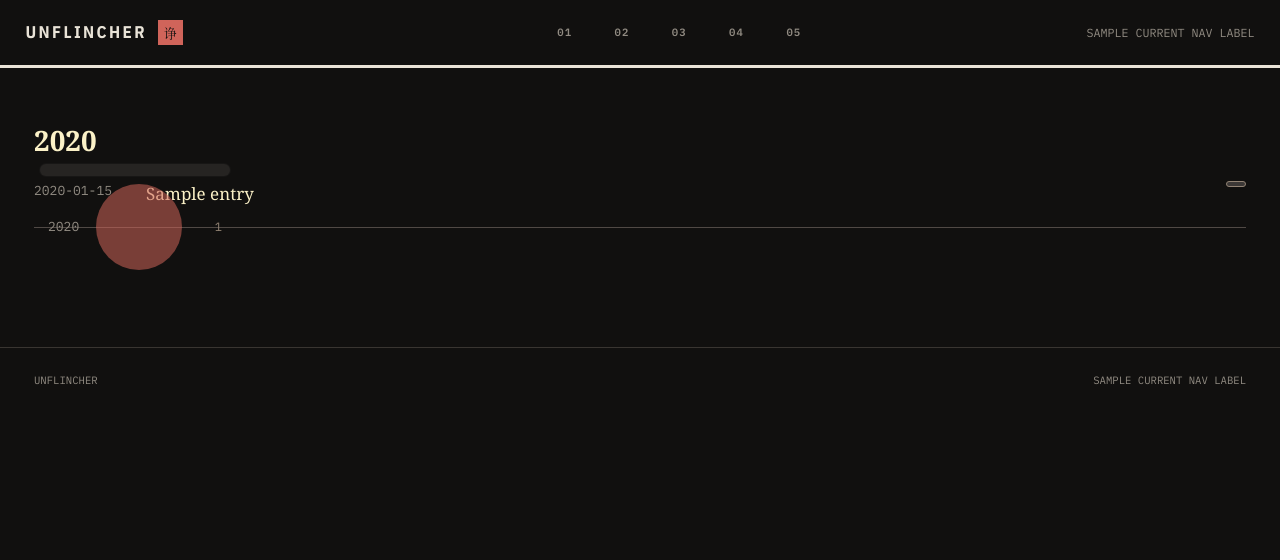
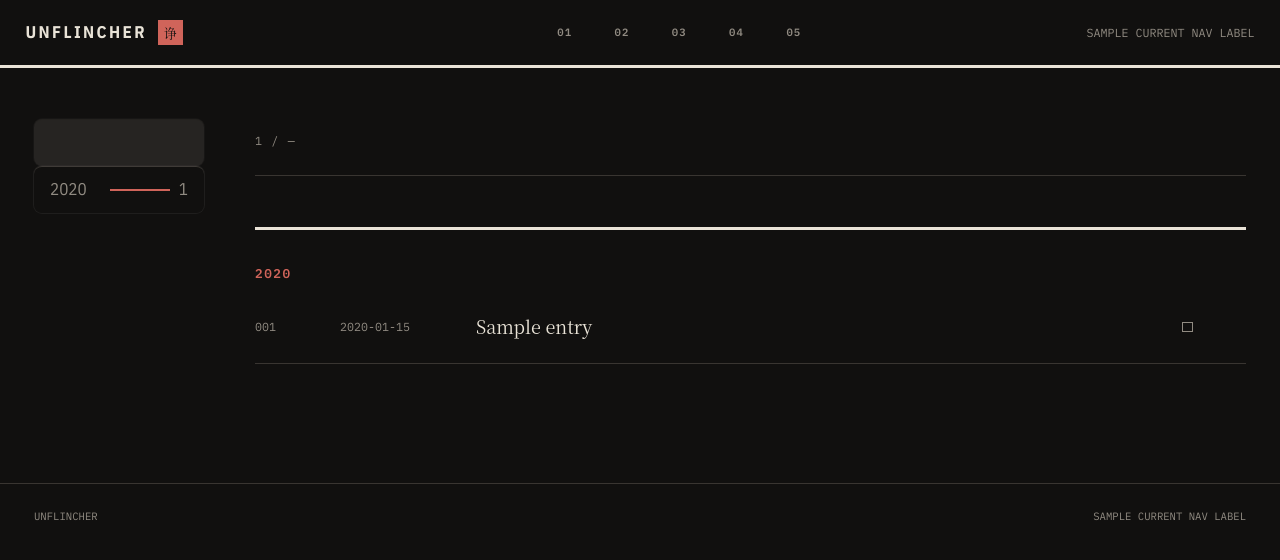
Before and after one commit to sinmentis/unflincher, a Python web app: template src/unflincher/templates/timeline.html in a window 1280 px wide. Shown: the top 560 px of the page. Run offline with Jinja, Linux system fonts and the light colour scheme; the template is opened without the code that fills it: most values are stand-ins (such as "Sample title", 1, 10 or a date in 2020).

Commit message:
feat: redesign timeline archive
Co-authored-by: Copilot <223556219+Copilot@users.noreply.github.com>
Copilot-Session: a351e741-379d-44bb-9a3d-766195336905

```diff
--- a/src/unflincher/static/css/pages.css
+++ b/src/unflincher/static/css/pages.css
@@ -67,3 +67,23 @@
 .conversation-thread { flex: 1; overflow-y: auto; padding-top: var(--space-7); }
 .conversation-workspace .conversation-composer { position: sticky; z-index: var(--z-sticky); bottom: 0; margin-top: auto; }
 .mobile-chat-back { display: none; }
+
+/* Timeline: life archive index (Task 6) */
+.timeline-layout { display: grid; grid-template-columns: 10rem minmax(0, 1fr); gap: var(--space-7); }
+.timeline-year-index { position: sticky; top: calc(var(--header-height) + var(--space-6)); align-self: start; }
+.year-index-button { width: 100%; display: grid; grid-template-columns: 3rem 1fr auto; align-items: center; gap: var(--space-2); min-height: 2.75rem; border: 0; border-top: 1px solid var(--rule); background: transparent; color: var(--muted); text-align: left; }
+.year-index-button.is-active { color: var(--ink); }
+.year-density { height: 2px; background: var(--accent); transform-origin: left; }
+.year-density[data-density="1"] { transform: scaleX(0.2); }
+.year-density[data-density="2"] { transform: scaleX(0.4); }
+.year-density[data-density="3"] { transform: scaleX(0.6); }
+.year-density[data-density="4"] { transform: scaleX(0.8); }
+.year-density[data-density="5"] { transform: scaleX(1); }
+.archive-index { border-top: 3px solid var(--ink); }
+.archive-year { margin: var(--space-6) 0 var(--space-2); color: var(--accent); font-family: var(--font-mono); font-size: 0.75rem; letter-spacing: 0.12em; }
+.archive-row { display: grid; grid-template-columns: 4rem 7rem minmax(0, 1fr) auto auto; align-items: center; gap: var(--space-4); min-height: 4.25rem; border-bottom: 1px solid var(--rule); color: var(--ink); text-decoration: none; transition: transform var(--motion-fast), opacity var(--motion-fast); }
+.archive-row:hover { transform: translateX(4px); background: var(--surface); }
+.archive-sequence, .archive-row time { color: var(--muted); font-family: var(--font-mono); font-size: 0.6875rem; }
+.archive-title { overflow: hidden; font-family: var(--font-reading); font-size: 1.0625rem; text-overflow: ellipsis; white-space: nowrap; }
+.archive-open { display: inline-flex; align-items: center; gap: var(--space-2); color: var(--accent); font-family: var(--font-mono); font-size: 0.6875rem; opacity: 0; transform: translateX(-0.25rem); transition: transform var(--motion-fast), opacity var(--motion-fast); }
+.archive-row:hover .archive-open, .archive-row:focus-visible .archive-open { opacity: 1; transform: translateX(0); }
--- /dev/null
+++ b/src/unflincher/templates/partials/timeline_year_index.html
@@ -0,0 +1,16 @@
+<aside class="timeline-year-index">
+  <nav aria-label="{{ t('timeline.filter_by_year_aria') }}">
+    <button type="button" class="year-index-button is-active" data-year-clear
+            aria-pressed="true" disabled>
+      <span>{{ t("timeline.all_years") }}</span>
+    </button>
+    {% for year in years %}
+    <button type="button" class="year-index-button" data-year-link="{{ year.year }}"
+            data-year-count="{{ year.count }}" aria-pressed="false">
+      <span>{{ year.year }}</span>
+      <span class="year-density" data-density="{{ year.density }}" aria-hidden="true"></span>
+      <span>{{ year.count }}</span>
+    </button>
+    {% endfor %}
+  </nav>
+</aside>
--- a/src/unflincher/templates/timeline.html
+++ b/src/unflincher/templates/timeline.html
@@ -1,58 +1,49 @@
-<!-- src/unflincher/templates/timeline.html -->
 {% extends "base.html" %}
-{% block nav_timeline %}active{% endblock %}
 {% block content %}
-<nav class="side-nav side-nav--years" aria-label="{{ t('timeline.filter_by_year_aria') }}">
-  <button type="button" class="side-nav-item side-nav-clear" data-year-clear disabled>{{ t("timeline.all_years") }}</button>
-  {% for y in years %}
-  <button type="button" class="side-nav-item" data-year-link="{{ y.year }}" data-year-count="{{ y.count }}">
-    <span class="side-nav-item-year">{{ y.year }}</span>
-    <span class="side-nav-item-dot" style="--dot-scale: {{ (y.share) | round(2) }}"></span>
-    <span class="side-nav-item-count">{{ y.count }}</span>
-  </button>
-  {% endfor %}
-</nav>
-<h1>{{ t("timeline.heading") }}</h1>
-<div id="timeline-entries">
-{% set ns = namespace(last_year=None) %}
+{% set archive_metadata = entry_count ~ " / " ~ (date_from ~ " — " ~ date_to if entry_count else "") %}
+{% if entries %}
+<div class="timeline-layout">
+  {% include "partials/timeline_year_index.html" %}
+  <section class="timeline-document">
+    {% with eyebrow=t("nav.timeline"), heading=t("timeline.heading"), metadata=archive_metadata %}
+      {% include "partials/page_heading.html" %}
+    {% endwith %}
+    <div class="archive-index" id="timeline-entries" data-entry-count="{{ entry_count }}">
+      {% set ns = namespace(last_year=none) %}
       {% for entry in entries %}
         {% if entry.year != ns.last_year %}
-  <div class="year-divider" data-year-divider="{{ entry.year }}">{{ entry.year }}</div>
+        <h2 class="archive-year" data-year-divider="{{ entry.year }}">{{ entry.year }}</h2>
         {% set ns.last_year = entry.year %}
         {% endif %}
-  <div class="entry-row" data-year="{{ entry.year }}">
-    <div class="entry-date">{{ entry.entry_date[:10] }}</div>
-    <div style="flex:1">
-      <p class="entry-title"><a href="/entry/{{ entry.id }}">{{ entry.title }}</a></p>
-    </div>
+        <a class="archive-row" href="/entry/{{ entry.id }}" data-year="{{ entry.year }}">
+          <span class="archive-sequence">{{ "%03d" % (entry_count - loop.index0) }}</span>
+          <time datetime="{{ entry.entry_date }}">{{ entry.entry_date[:10] }}</time>
+          <span class="archive-title">{{ entry.title }}</span>
           {% if entry.is_generating %}
-      <span class="badge generating">{{ t("timeline.badge_generating") }}</span>
+            {% with status="generating", label=t("timeline.badge_generating") %}{% include "partials/status_mark.html" %}{% endwith %}
           {% elif entry.has_commentary %}
-      <span class="badge done">{{ t("timeline.badge_done") }}</span>
+            {% with status="done", label=t("timeline.badge_done") %}{% include "partials/status_mark.html" %}{% endwith %}
           {% else %}
-      <span class="badge pending">{{ t("timeline.badge_pending") }}</span>
+            {% with status="pending", label=t("timeline.badge_pending") %}{% include "partials/status_mark.html" %}{% endwith %}
           {% endif %}
-  </div>
+          <span class="archive-open" aria-hidden="true">
+            <span>{{ t("timeline.open_record") }}</span>
+            <svg class="icon"><use href="#icon-arrow"></use></svg>
+          </span>
+        </a>
       {% endfor %}
     </div>
-<script>
-document.querySelectorAll("[data-year-link]").forEach((btn) => {
-  btn.addEventListener("click", () => {
-    const year = btn.dataset.yearLink;
-    document.querySelectorAll("[data-year-link]").forEach((b) => b.classList.toggle("active", b === btn));
-    document.querySelector("[data-year-clear]").disabled = false;
-    document.querySelectorAll(".entry-row").forEach((row) => {
-      row.style.display = row.dataset.year === year ? "" : "none";
-    });
-    document.querySelectorAll(".year-divider").forEach((div) => {
-      div.style.display = div.dataset.yearDivider === year ? "" : "none";
-    });
-  });
-});
-document.querySelector("[data-year-clear]").addEventListener("click", (e) => {
-  document.querySelectorAll("[data-year-link]").forEach((b) => b.classList.remove("active"));
-  e.target.disabled = true;
-  document.querySelectorAll(".entry-row, .year-divider").forEach((el) => { el.style.display = ""; });
-});
-</script>
+  </section>
+</div>
+{% else %}
+<section class="timeline-document">
+  {% with eyebrow=t("nav.timeline"), heading=t("timeline.heading"), metadata="" %}
+    {% include "partials/page_heading.html" %}
+  {% endwith %}
+  {% with title=t("timeline.empty_state"), body=t("timeline.empty_help"), action_href="/new", action_label=t("nav.new_entry") %}
+    {% include "partials/empty_state.html" %}
+  {% endwith %}
+</section>
+{% endif %}
 {% endblock %}
+{% block scripts %}<script src="/static/js/timeline.js" defer></script>{% endblock %}
```
Also changed, not shown: src/unflincher/routes/timeline.py (+17 -5 lines), src/unflincher/static/js/timeline.js (added, +37 -0 lines), tests/test_routes_timeline.py (+36 -21 lines), tests/test_static_page_js.py (+9 -0 lines). Lines whose indentation alone changed are shown as unchanged.
